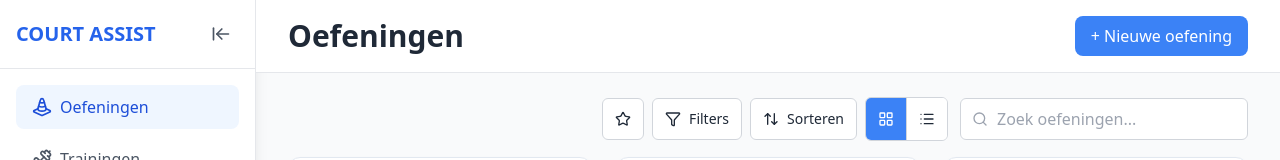
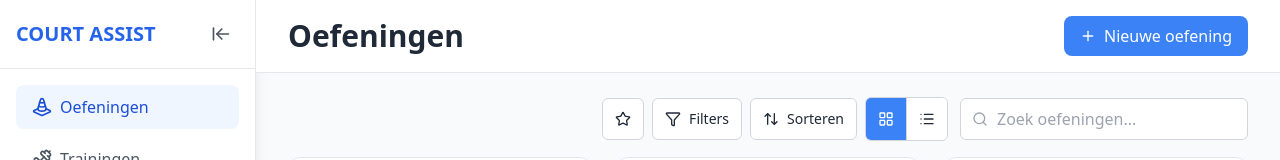
Before and after one commit to SebasJH/court-assist, a Vue app: page /oefeningen in a window 1280 px wide. Shown: the top 160 px of the page. Built offline with nearby package versions, Linux system fonts and the light colour scheme.

Commit message:
Updated button component

```diff
--- a/src/components/DeleteConfirm.vue
+++ b/src/components/DeleteConfirm.vue
@@ -3,15 +3,17 @@
     <h3 class="text-lg font-semibold text-gray-800 mb-2">Bevestig verwijderen</h3>
     <p class="text-gray-700 mb-6">Je staat op het punt "{{ name }}" te verwijderen, weet je dit zeker?</p>
     <div class="flex justify-end gap-3">
-      <button class="px-4 py-2 rounded-md border border-gray-300 bg-white text-gray-800 hover:bg-gray-50" @click="$emit('cancel')">Annuleer</button>
-      <button class="px-4 py-2 rounded-md bg-red-600 text-white hover:bg-red-700" @click="$emit('confirm')">Verwijder</button>
+      <UiButton color="secondary" outline @click="$emit('cancel')">Annuleer</UiButton>
+      <UiButton color="danger" @click="$emit('confirm')">Verwijder</UiButton>
     </div>
   </div>
 </template>
 
 <script>
+import UiButton from './ui/Button.vue'
 export default {
   name: 'DeleteConfirm',
+  components: { UiButton },
   props: {
     name: { type: String, default: '' }
   },
--- a/src/components/Sidebar.vue
+++ b/src/components/Sidebar.vue
@@ -66,7 +66,7 @@
 
     <!-- Footer -->
     <div class="p-4 border-t border-gray-200">
-      <button v-if="!collapsed" class="w-full mb-3 btn-secondary text-sm">Switch sport</button>
+      <UiButton v-if="!collapsed" color="secondary" class="w-full mb-3 text-sm">Switch sport</UiButton>
 
       <!-- Profile -->
       <div class="flex items-center justify-center" :class="collapsed ? '' : 'gap-3'">
@@ -85,8 +85,10 @@
 </template>
 
 <script>
+import UiButton from './ui/Button.vue'
 export default {
   name: 'Sidebar',
+  components: { UiButton },
   data() {
     return {
       collapsed: false,
--- /dev/null
+++ b/src/components/ui/Button.vue
@@ -0,0 +1,83 @@
+<template>
+  <button
+    :type="type"
+    :disabled="disabled"
+    :class="classes"
+    :aria-label="computedAriaLabel"
+    @click="onClick"
+  >
+    <!-- Left icon -->
+    <component
+      v-if="icon && iconPosition === 'left'"
+      :is="icon"
+      class="w-4 h-4"
+      aria-hidden="true"
+    />
+
+    <!-- Label -->
+    <span v-if="$slots.default">
+      <slot />
+    </span>
+
+    <!-- Right icon -->
+    <component
+      v-if="icon && iconPosition === 'right'"
+      :is="icon"
+      class="w-4 h-4"
+      aria-hidden="true"
+    />
+  </button>
+</template>
+
+<script>
+export default {
+  name: 'UiButton',
+  props: {
+    color: { type: String, default: 'primary' }, // 'primary' | 'secondary' | 'accent' | 'danger'
+    outline: { type: Boolean, default: false }, // outline style: border + text color, no bg
+    icon: { type: String, default: '' }, // name of globally-registered icon component
+    iconPosition: { type: String, default: 'left' }, // 'left' | 'right'
+    type: { type: String, default: 'button' },
+    disabled: { type: Boolean, default: false }
+  },
+  emits: ['click'],
+  computed: {
+    colorClass() {
+      const suffix = this.outline ? '-outline' : ''
+      switch (this.color) {
+        case 'secondary':
+          return `btn-secondary${suffix}`
+        case 'accent':
+          return `btn-accent${suffix}`
+        case 'danger':
+          return `btn-danger${suffix}`
+        case 'primary':
+        default:
+          return `btn-primary${suffix}`
+      }
+    },
+    classes() {
+      // Match legacy .btn-* look by default; only add flex/gap when an icon is present
+      const withIcon = !!this.icon
+      return [
+        this.colorClass,
+        withIcon ? 'inline-flex items-center gap-2' : '',
+        this.disabled ? 'opacity-60 cursor-not-allowed' : ''
+      ]
+    },
+    computedAriaLabel() {
+      // If icon-only (no default slot), rely on a provided aria-label attr; otherwise omit
+      return this.$slots.default ? null : (this.$attrs && this.$attrs['aria-label'] ? this.$attrs['aria-label'] : null)
+    }
+  },
+  methods: {
+    onClick(e) {
+      if (this.disabled) return
+      this.$emit('click', e)
+    }
+  }
+}
+</script>
+
+<style scoped>
+</style>
--- a/src/icons.js
+++ b/src/icons.js
@@ -39,7 +39,8 @@ import {
     LayoutGrid,
     List,
     RectangleCircle,
-    Menu
+    Menu,
+    Plus
    }
     from 'lucide-vue-next'
 
@@ -84,6 +85,7 @@ export function registerIcons(app) {
     app.component('LayoutGrid', LayoutGrid)
     app.component('List', List)
     app.component('Menu', Menu)
+    app.component('Plus', Plus)
 
     // Custom local icons
     app.component('RectangleCircle', RectangleCircle)
--- a/src/tailwind.scss
+++ b/src/tailwind.scss
@@ -58,3 +58,29 @@ $error-color: #ef4444;
         @apply px-8;
     }
 }
+
+
+// Danger button variant
+.btn-danger {
+    @include button-base;
+    @apply bg-red-600 text-white hover:bg-red-700 focus:ring-2 focus:ring-red-500 focus:ring-offset-2;
+}
+
+
+// Outline button variants
+.btn-primary-outline {
+    @include button-base;
+    @apply bg-transparent border border-blue-500 text-blue-600 hover:bg-blue-50 focus:ring-2 focus:ring-blue-500 focus:ring-offset-2;
+}
+.btn-secondary-outline {
+    @include button-base;
+    @apply bg-transparent border border-gray-500 text-gray-700 hover:bg-gray-50 focus:ring-2 focus:ring-gray-500 focus:ring-offset-2;
+}
+.btn-accent-outline {
+    @include button-base;
+    @apply bg-transparent border border-green-500 text-green-600 hover:bg-green-50 focus:ring-2 focus:ring-green-500 focus:ring-offset-2;
+}
+.btn-danger-outline {
+    @include button-base;
+    @apply bg-transparent border border-red-600 text-red-600 hover:bg-red-50 focus:ring-2 focus:ring-red-500 focus:ring-offset-2;
+}
--- a/src/views/ExerciseDetail.vue
+++ b/src/views/ExerciseDetail.vue
@@ -83,9 +83,9 @@
         <label class="block text-sm font-medium text-gray-700 mb-1">Beschrijving</label>
         <textarea v-model="descDraft" class="form-input h-40 w-full resize-none" placeholder="Beschrijving"></textarea>
       </div>
-      <div class="px-5 py-4 border-t  flex justify-end gap-2">
-        <button class="btn-secondary" @click="closeEditDescription">Annuleren</button>
-        <button class="btn-primary" @click="saveEditDescription">Opslaan</button>
+      <div class="px-5 py-4 border-t  flex justify-end gap-3">
+        <UiButton color="secondary" @click="closeEditDescription">Annuleren</UiButton>
+        <UiButton color="primary" @click="saveEditDescription">Opslaan</UiButton>
       </div>
     </modal>
 
@@ -142,9 +142,9 @@
           </div>
         </div>
       </div>
-      <div class="px-5 py-4 border-t  flex justify-end gap-2">
-        <button class="btn-secondary" @click="closeEditDetails">Annuleren</button>
-        <button class="btn-primary" @click="saveEditDetails">Opslaan</button>
+      <div class="px-5 py-4 border-t  flex justify-end gap-3">
+        <UiButton color="secondary" @click="closeEditDetails">Annuleren</UiButton>
+        <UiButton color="primary" @click="saveEditDetails">Opslaan</UiButton>
       </div>
     </modal>
 
@@ -229,6 +229,7 @@
 </template>
 
 <script setup>
+import UiButton from '../components/ui/Button.vue'
 import { ref, computed, onMounted, onBeforeUnmount } from 'vue'
 import { useRoute, useRouter } from 'vue-router'
 import store from '../store'
--- a/src/views/ExercisePage.vue
+++ b/src/views/ExercisePage.vue
@@ -1,7 +1,7 @@
 <template>
   <PageHeader title="Oefeningen">
       <template #actions>
-        <button class="btn-primary" @click="openForm()">+ Nieuwe oefening</button>
+        <UiButton color="primary" icon="Plus" @click="openForm()">Nieuwe oefening</UiButton>
       </template>
     </PageHeader>
 
@@ -51,10 +51,10 @@
           />
         </div>
         <div class="px-5 py-4 border-t  flex items-center justify-between">
-          <button class="btn-secondary" @click="resetFilters">Alles wissen</button>
+          <UiButton color="secondary" @click="resetFilters">Alles wissen</UiButton>
           <div class="flex gap-2">
-            <button class="btn-secondary" @click="showFilters = false">Sluiten</button>
-            <button class="btn-primary" @click="showFilters = false">Toepassen</button>
+            <UiButton color="secondary" @click="showFilters = false">Sluiten</UiButton>
+            <UiButton color="primary" @click="showFilters = false">Toepassen</UiButton>
           </div>
         </div>
       </div>
@@ -144,16 +144,16 @@
           Pas je zoekopdracht of filters aan, of verwijder de filters.
         </div>
         <div class="flex justify-center gap-3">
-          <button
+          <UiButton
             v-if="hasAny && isFilterActive"
-            class="btn-secondary"
+            color="secondary"
             @click="resetFilters"
-          >Verwijder filters</button>
-          <button
+          >Verwijder filters</UiButton>
+          <UiButton
             v-else
-            class="btn-primary"
+            color="primary"
             @click="openForm()"
-          >Maak een oefening aan</button>
+          >Maak een oefening aan</UiButton>
         </div>
       </div>
     </div>
@@ -190,9 +190,10 @@ import { EXERCISE_CATEGORIES, EXERCISE_MATERIALS, normalizeCourt } from '../cons
 import store from '../store'
 import { ref, computed, watch, nextTick } from 'vue'
 import { ensureSampleExercises } from '../data/sampleExercises'
+import UiButton from '../components/ui/Button.vue'
 
 export default {
-  components: { ExerciseCardItem, ExerciseListItem, ExerciseForm, Modal, PageHeader, FiltersPanel, ExercisesTopControls, DeleteConfirm, Pagination, FiltersChips },
+  components: { ExerciseCardItem, ExerciseListItem, ExerciseForm, Modal, PageHeader, FiltersPanel, ExercisesTopControls, DeleteConfirm, Pagination, FiltersChips, UiButton },
   setup() {
     // Sort state
     const sortBy = ref('dateCreated') // 'dateCreated' | 'name'
--- a/src/views/TrainingsPage.vue
+++ b/src/views/TrainingsPage.vue
@@ -51,8 +51,8 @@
         </div>
 
         <div class="flex gap-3 mt-6">
-          <button class="btn-primary" @click="saveProgram">Opslaan</button>
-          <button class="btn-secondary" @click="program.splice(0)">Leegmaken</button>
+          <UiButton color="primary" @click="saveProgram">Opslaan</UiButton>
+          <UiButton color="secondary" @click="program.splice(0)">Leegmaken</UiButton>
         </div>
       </div>
     </div>
@@ -64,11 +64,12 @@ import store from '../store'
 import { ref, computed } from 'vue'
 import PageHeader from '../components/PageHeader.vue'
 import ExerciseBadge from '../components/exercise/ExerciseBadge.vue'
+import UiButton from '../components/ui/Button.vue'
 import { ensureSampleExercises } from '../data/sampleExercises'
 import { hasPlayers, formatPlayersFromExercise, hasDuration as hasDurationField, hasCourt as hasCourtField, formatCourtFromExercise } from '../utils/exerciseFormat'
 
 export default {
-  components: { PageHeader, ExerciseBadge },
+  components: { PageHeader, ExerciseBadge, UiButton },
   setup(){
     // Ensure sample data exists even if user lands here first
     ensureSampleExercises(store)
```
Also changed, not shown: src/components/exercise/ExerciseForm.vue (+7 -10 lines).
